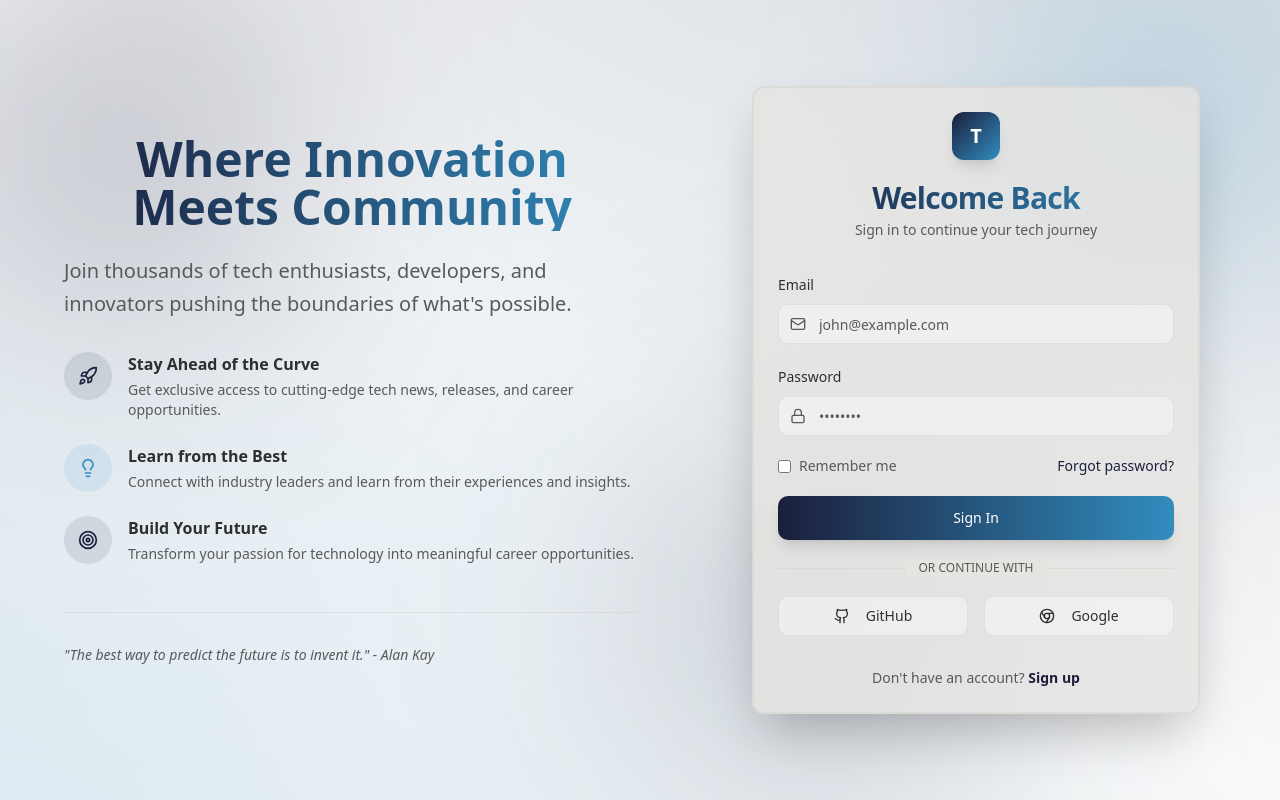
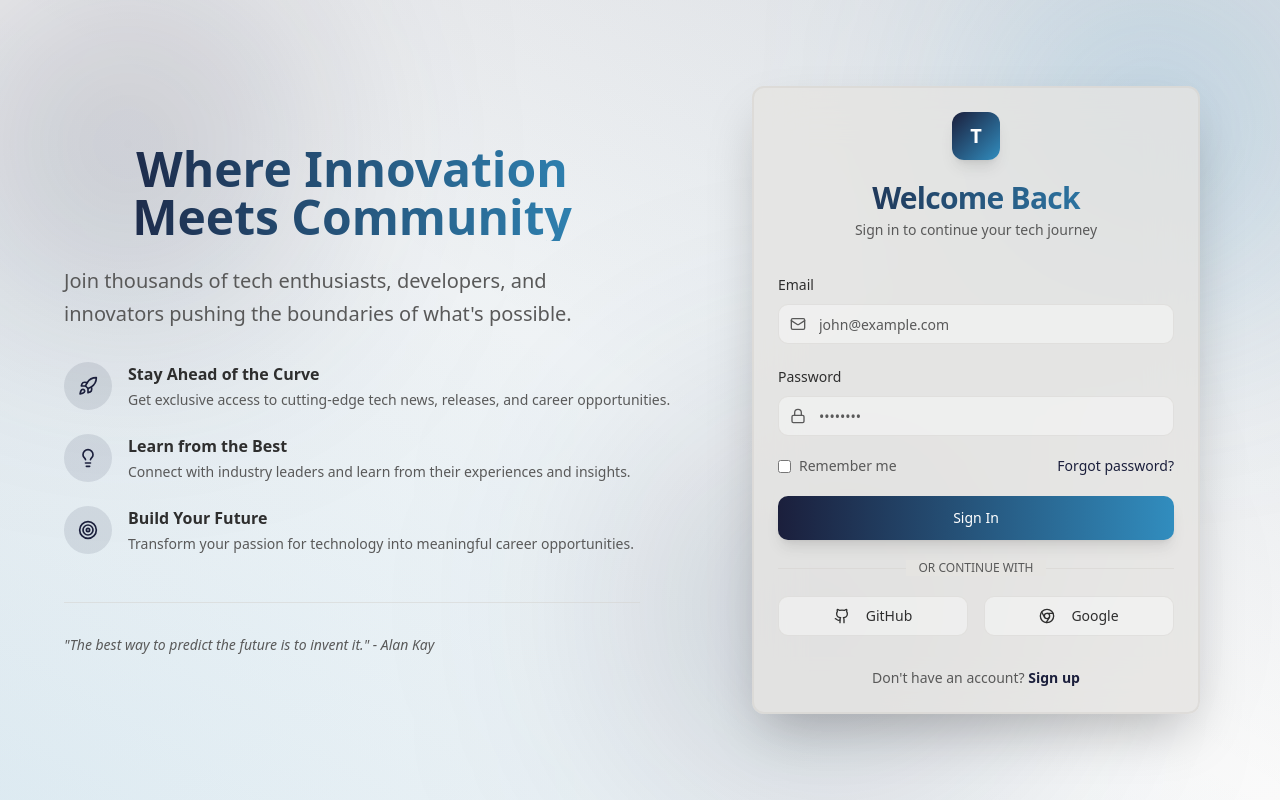
Before and after one commit to shivasayz/Elevare., a React (Vite) app: page /login in a window 1280 px wide. Built offline with nearby package versions, Linux system fonts and the light colour scheme; the HTML template or start-up script is replaced by a standard one.

Commit message:
login content issue fixed

```diff
--- a/src/pages/Login.tsx
+++ b/src/pages/Login.tsx
@@ -47,7 +47,7 @@ const Login = () => {
                   <h3 className="font-semibold text-foreground mb-1">
                     Stay Ahead of the Curve
                   </h3>
-                  <p className="text-muted-foreground text-sm">
+                  <p className="text-muted-foreground text-sm whitespace-nowrap">
                     Get exclusive access to cutting-edge tech news, releases,
                     and career opportunities.
                   </p>
@@ -55,8 +55,8 @@ const Login = () => {
               </div>
 
               <div className="flex items-start gap-4">
-                <div className="w-12 h-12 rounded-full bg-accent/10 flex items-center justify-center flex-shrink-0">
-                  <Lightbulb className="text-accent w-5 h-5" />
+                <div className="w-12 h-12 rounded-full bg-primary/10 flex items-center justify-center flex-shrink-0">
+                  <Lightbulb className="text-primary w-5 h-5" />
                 </div>
                 <div>
                   <h3 className="font-semibold text-foreground mb-1">
```
